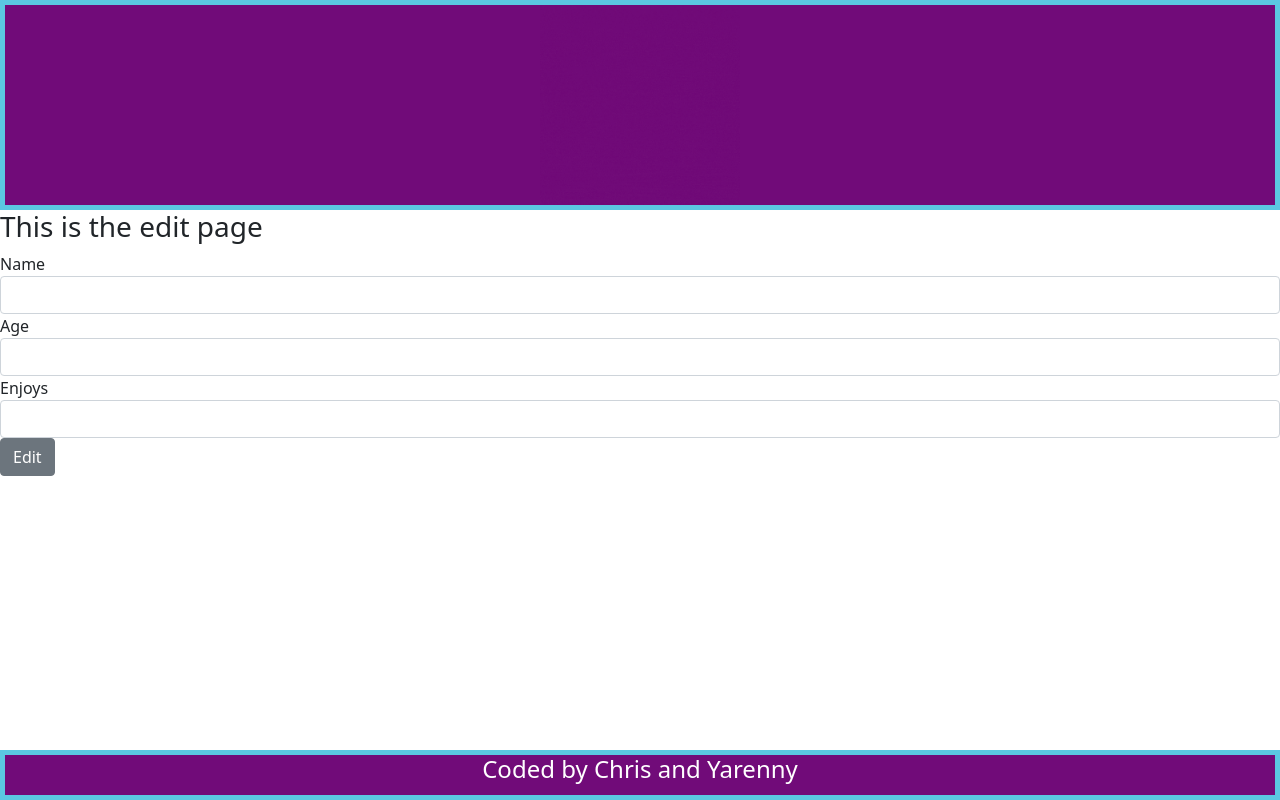
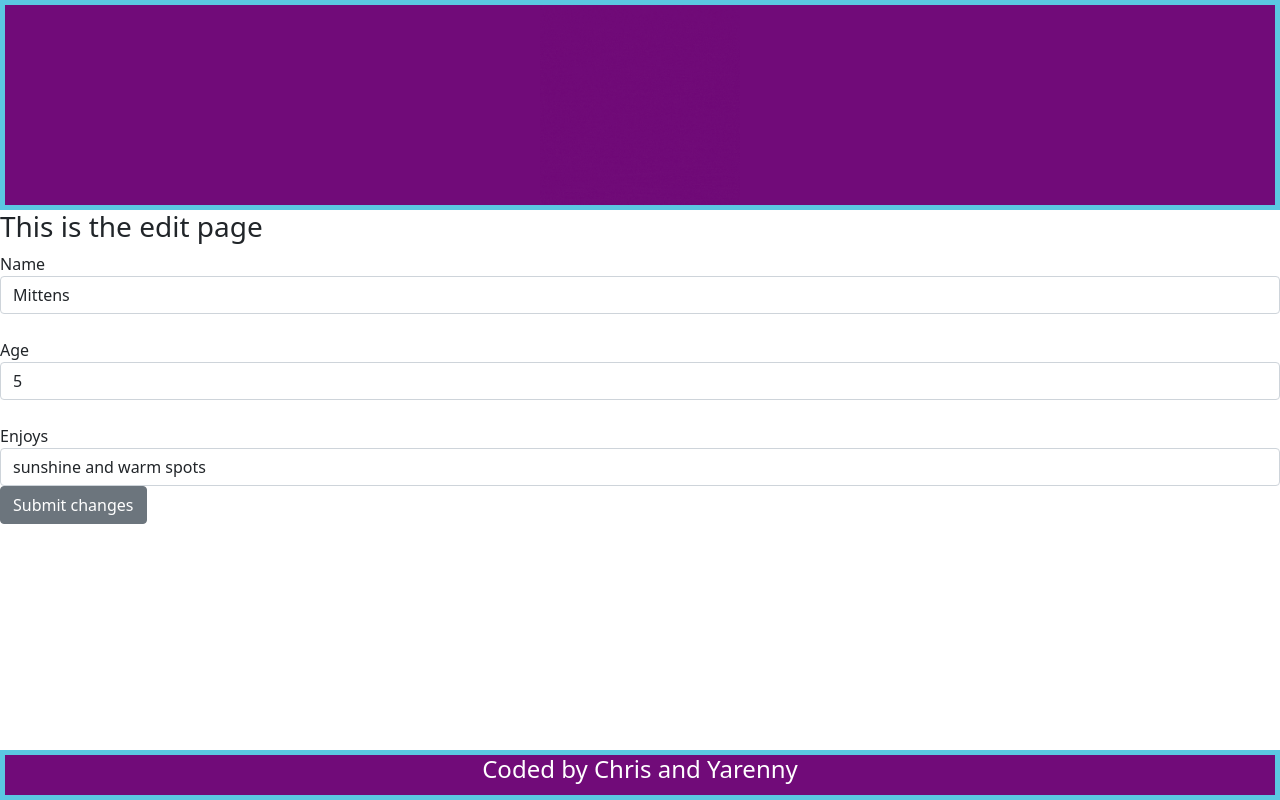
Before and after one commit to learn-academy-2021-charlie/cat-tinder-frontend-chris-and-yarenny, a React (Create React App) app: page /catedit/1 in a window 1280 px wide. Built offline with nearby package versions, Linux system fonts and the light colour scheme.

Commit message:
adds update functionality

```diff
--- a/src/App.js
+++ b/src/App.js
@@ -7,7 +7,7 @@ import CatIndex from './pages/CatIndex'
 import CatNew from './pages/CatNew'
 import CatShow from './pages/CatShow'
 import NotFound from './pages/NotFound'
-import mockCats from './mockCats.js'
+import cats from './mockCats.js'
 
 import {
   BrowserRouter as Router,
@@ -22,7 +22,7 @@ class App extends Component {
   constructor(props){
     super(props)
     this.state = {
-      cats: mockCats
+      cats: cats
     }
   }
 
@@ -30,28 +30,30 @@ class App extends Component {
     console.log(newCat)
   }
 
-  editCat = (editCat) => {
-    console.log(editCat)
+  updateCat = (editCat, id) => {
+    console.log(editCat, id)
   }
+
+
 
   render() {
     return (
       <Router className="body">
         <Header />
-
         <Switch>
           <Route exact path="/" component={Home} />
-          <Route path="/catedit/:id" render={(props) =>{
+          <Route path={"/catedit/:id"} render={(props) =>{
             let id = props.match.params.id
+            console.log(id)
             let cat = this.state.cats.find(cat => cat.id === +id)
-            return <CatEdit cat={cat} />
+            return <CatEdit updateCat={this.updateCat} cat={cat}/>
           }} />
           <Route path="/catindex" render={(props) => <CatIndex cats={this.state.cats} />} />
           <Route path="/catnew" render={(props) => <CatNew createCat={this.createCat}/>}/>
-          <Route path="/catshow/:id" render={(props) =>{
+          <Route path="/catshow/:id" render={(props) => {
             let id = props.match.params.id
             let cat = this.state.cats.find(cat => cat.id === +id)
-            return <CatShow cat={cat} />
+            return <CatShow updateCat={this.updateCat} cat={cat} />
           }} />
           <Route component={NotFound} />
         </Switch>
--- a/src/pages/CatEdit.js
+++ b/src/pages/CatEdit.js
@@ -6,7 +6,11 @@ class CatEdit extends Component {
     constructor(props) {
         super(props)
         this.state = {
-            form: { name: "", age: "", enjoys: "" },
+            form: {
+                name: this.props.cat ? this.props.cat.name : "",
+                age: this.props.cat ? this.props.cat.age : "",
+                enjoys: this.props.cat ? this.props.cat.enjoys : "",
+              },
             submitted: false
         }
     }
@@ -18,7 +22,8 @@ class CatEdit extends Component {
     }
 
     handleSubmit = () => {
-        this.props.editCat(this.state.form)
+        console.log(this.props.cat.id)
+        this.props.updateCat(this.state.form, this.props.cat.id)
         this.setState({submitted: true})
     }
 
@@ -35,6 +40,7 @@ class CatEdit extends Component {
                             value={this.state.form.name}
                         />
                     </FormGroup>
+                    <br />
                     <FormGroup>
                         <Label for="age">Age</Label>
                         <Input
@@ -44,6 +50,7 @@ class CatEdit extends Component {
                             value={this.state.form.age}
                         />
                     </FormGroup>
+                    <br />
                     <FormGroup>
                         <Label for="enjoys">Enjoys</Label>
                         <Input
@@ -53,9 +60,10 @@ class CatEdit extends Component {
                             value={this.state.form.enjoys}
                         />
                     </FormGroup>
-                        <Button onClick={this.handleSubmit}>Edit</Button>
+                        <Button name="submit" onClick={this.handleSubmit}>Submit changes
+                        </Button>
                 </Form>
-                {this.state.submitted && <Redirect to="/catindex" />}
+                {this.state.submitted && <Redirect to={`/catshow/${this.props.cat.id}`} />}
             </>
         )
     }
--- a/src/pages/CatShow.js
+++ b/src/pages/CatShow.js
@@ -1,12 +1,42 @@
 import React, { Component } from 'react'
+import { Button } from 'reactstrap';
+// import { Redirect } from 'react-router-dom'
+import {NavLink} from 'react-router-dom'
 
 class CatShow extends Component {
+    constructor(props) {
+        super(props)
+        this.state = {
+            form: { name: "", age: "", enjoys: "" },
+            submitted: false
+        }
+    }
+
+    handleChange = (e) => {
+        let { form } = this.state
+        form[e.target.name] = e.target.value
+        this.setState({ form: form })
+    }
+
+    handleSubmit = () => {
+        this.props.updateCat(this.state.form)
+        this.setState({submitted: true})
+    }
+
     render() {
         return (
             <>
                 <h3>Meow! My name is {this.props.cat.name}!</h3>
                 <p>I am {this.props.cat.age} years old.</p>
                 <p>I enjoy {this.props.cat.enjoys}.</p>
+
+                {/* <Button onClick={this.handleSubmit}>Edit Cat</Button>
+                {this.state.submitted && <Redirect to={`/catedit/${this.props.cat.id}`} />} */}
+
+                <Button onClick={this.handleSubmit}>
+                    <NavLink to={`/catedit/${this.props.cat.id}`}> Edit Cat </NavLink>
+                </Button>
+
             </>
         )
     }
```
